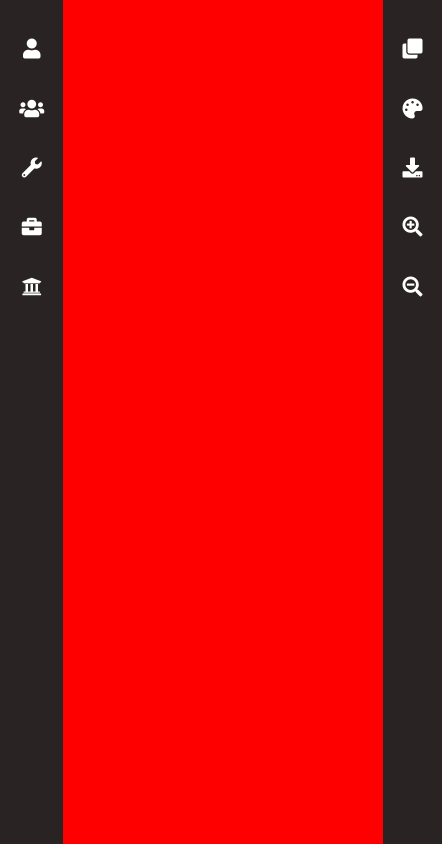
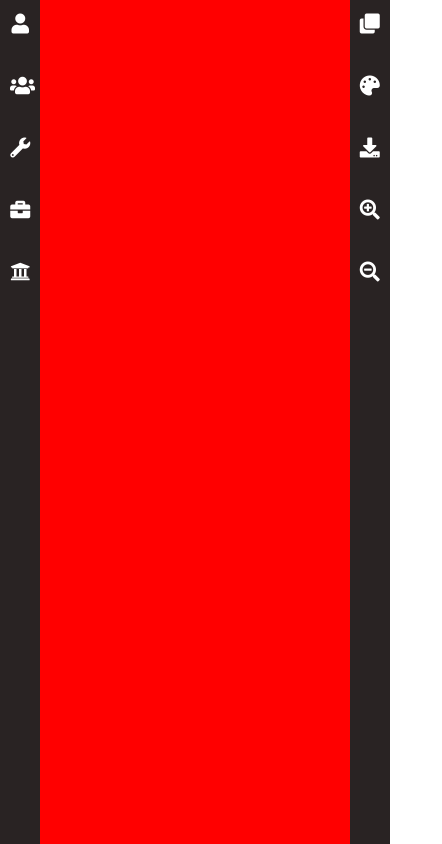
Before and after one commit to Suganthy-tech/Resume, an Angular app: page / in a window 390 px wide. Shown: the whole page, 442 px wide, since content can reach past the window. Built offline with nearby package versions, Linux system fonts and the light colour scheme.

Commit message:
responsive ness settle

```diff
--- a/src/app/editor/editor.component.html
+++ b/src/app/editor/editor.component.html
@@ -6,16 +6,14 @@
             <i [ngClass]="menu.icon" class="fa-1s fc-menu fas"></i>
         </span>
     </div>
-    <div class="resume-details" [@openPanel]="activeMenu.activeAnimation"
-        *ngIf="activeMenu.isLeft && activeMenu.isActive">
-
-    </div>
-    <div class="resume-container" (click)="onClickContainer()">
-        <app-resume></app-resume>
-    </div>
-    <div class="resume-details" [@openPanel]="activeMenu.activeAnimation"
-        *ngIf="!activeMenu.isLeft && activeMenu.isActive">
-
+    <div class="resume-container">
+        <div class="resume-container-details" [@openPanel]="activeMenu.activeAnimation"
+            *ngIf="activeMenu.isLeft && activeMenu.isActive">
+        </div>
+        <app-resume class="resume-container-content" (click)="onClickContainer()"></app-resume>
+        <div class="resume-container-details" [@openPanel]="activeMenu.activeAnimation"
+            *ngIf="!activeMenu.isLeft && activeMenu.isActive">
+        </div>
     </div>
     <div class="resume-editor">
         <span *ngFor="let menu of rightMenuList;let i=index"
--- a/src/app/editor/editor.component.scss
+++ b/src/app/editor/editor.component.scss
@@ -3,25 +3,34 @@
     height: 100vh;
     display: flex;
     background-color: red;
+
     &-editor {
         width: 4%;
         height: 100%;
         background-color: #292323;
         display: flex;
         flex-direction: column;
-        padding: 1rem 0;
+        padding: 1% 0;
         z-index: 2;
+        transition: width 1s ease-in-out, left 1.5s ease-in-out;
     }
-    &-details {
-        width: 29%;
-        height: 100%;
-        background-color: #292323;
-    }
+
     &-container {
         width: 92%;
-        padding: 0 10rem;
+        padding: 0;
         margin: 0;
         height: 100%;
+        display: flex;
+        &-details {
+            width: 29%;
+            height: 100%;
+            background-color: #292323;
+        }
+        &-content {
+            padding: 0 10%;
+            height: 100%;
+            width: 100%;
+        }
     }
 }
 
@@ -33,7 +42,8 @@
 }
 .menu-icon {
     width: 100%;
-    padding: 1.2rem;
+    margin-bottom: 52%;
+    padding: 25% 25%;
     text-align: center;
     &-active-left {
         border-left: 2px white solid;
@@ -43,22 +53,14 @@
         border-right: 2px white solid;
         background-color: #413d3d;
     }
+    &:hover {
+        background-color: #413d3dbe;
+    }
 }
 @media only screen and (max-width: 600px) {
     .resume {
-        background: red;
         &-editor {
-            width: auto;
-            // height: 4%;
-            background-color: #292323;
-            display: flex;
-            flex-direction: column;
-            padding: 1.25rem 0;
-        }
-        &-details {
-            width: 30%;
-            height: 100%;
-            background-color: #292323;
+            width: 12%;
         }
     }
 }
@@ -68,12 +70,7 @@
     .resume {
         background: green;
         &-editor {
-            width: 7%;
-            // height: 4%;
-            background-color: #292323;
-            display: flex;
-            flex-direction: column;
-            padding: 1.25rem 0;
+            width: 12%;
         }
     }
 }
@@ -83,11 +80,7 @@
     .resume {
         background: blue;
         &-editor {
-            width: 7%;
-            background-color: #292323;
-            display: flex;
-            flex-direction: column;
-            padding: 1.25rem 0;
+            width: 10%;
         }
     }
 }
@@ -97,18 +90,17 @@
     .resume {
         background: orange;
         &-editor {
-            width: 4%;
-            background-color: #292323;
-            display: flex;
-            flex-direction: column;
-            padding: 1.25rem 0;
+            width: 6%;
         }
     }
 }
 
 /* Extra large devices (large laptops and desktops, 1200px and up) */
 @media only screen and (min-width: 1200px) {
-    .example {
-        background: pink;
+    .resume {
+        background: orange;
+        &-editor {
+            width: 4%;
+        }
     }
 }
--- a/src/app/editor/editor.component.ts
+++ b/src/app/editor/editor.component.ts
@@ -65,22 +65,22 @@ interface activeMenuModal {
             'offset': 0
           }), style({
             'opacity': '0.8',
-            'transform': 'translateX(20px)',
+            'transform': 'translateX(10px)',
             'offset': 0.3
           }), style({
             'opacity': '0.4',
-            'transform': 'translateX(40px)',
+            'transform': 'translateX(15px)',
             'offset': 0.5
           }), style({
             'opacity': '0',
-            'transform': 'translateX(60px)',
+            'transform': 'translateX(20px)',
             'offset': 1
           })
         ]))
       ]),
       transition('*=>inRight', [
         animate(300, style({
-          'transform': 'translateX(60px)',
+          'transform': 'translateX(20px)',
           'opacity': '0'
         })), animate(500)
 
--- a/src/styles.scss
+++ b/src/styles.scss
@@ -4,3 +4,14 @@
     padding: 0;
     box-sizing: border-box;
 }
+div,
+h1,
+p,
+li,
+img {
+    -moz-transition: width 1s ease-in-out, left 1.5s ease-in-out;
+    -webkit-transition: width 1s ease-in-out, left 1.5s ease-in-out;
+    -moz-transition: width 1s ease-in-out, left 1.5s ease-in-out;
+    -o-transition: width 1s ease-in-out, left 1.5s ease-in-out;
+    transition: width 1s ease-in-out, left 1.5s ease-in-out;
+}
```
